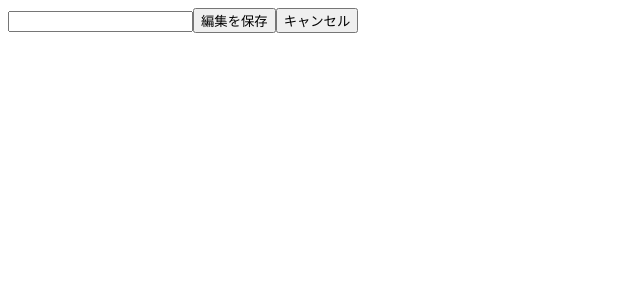
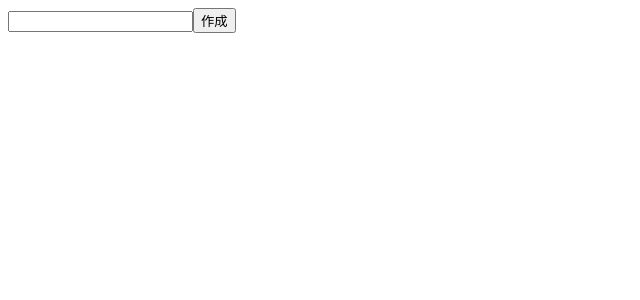
Before and after one commit to ZumeShougo/todolist_second_app, a React (Create React App) app: page / in a window 1280 px wide. Shown: the top 300 px of the page, without its empty margins (0-640 px from the left). Built offline with nearby package versions, Linux system fonts and the light colour scheme.

Commit message:
Add edit switing function

```diff
--- a/src/index.jsx
+++ b/src/index.jsx
@@ -6,7 +6,7 @@ const App = () => {
   ])
   const [todoTitle, setTodoTitle] = useState('')
   const [todoId, setTodoId] = useState(todos.length + 1)
-  const [isEditable, setIsEditable] = useState(true)
+  const [isEditable, setIsEditable] = useState(false)
   //-----------------------------------------------------//
   const handleAddFormChange = (e) => {
     setTodoTitle(e.target.value)
@@ -19,6 +19,12 @@ const App = () => {
   const handleDeleteTodo = (targetTodo) => {
     setTodos(todos.filter((todo) => targetTodo !== todo))
   }
+  const handleEditOpenForm = () => {
+    setIsEditable(true)
+  }
+  const handleEditCloseForm = () => {
+    setIsEditable(false)
+  }
 
   return (
     <>
@@ -26,7 +32,7 @@ const App = () => {
       <div>
         <input type='text' label='新しいタイトル' />
         <button>編集を保存</button>
-        <button>キャンセル</button>
+        <button onClick={handleEditCloseForm}>キャンセル</button>
       </div>
       ) : (
       <div>
@@ -37,7 +43,7 @@ const App = () => {
         {todos.map((todo) => (
           <li key={todo.id}>
             <span>{todo.title}</span>
-            <button>編集</button>
+            <button onClick={handleEditOpenForm}>編集</button>
             <button onClick={() => handleDeleteTodo(todo)}>削除</button>
           </li>
         ))}
```
